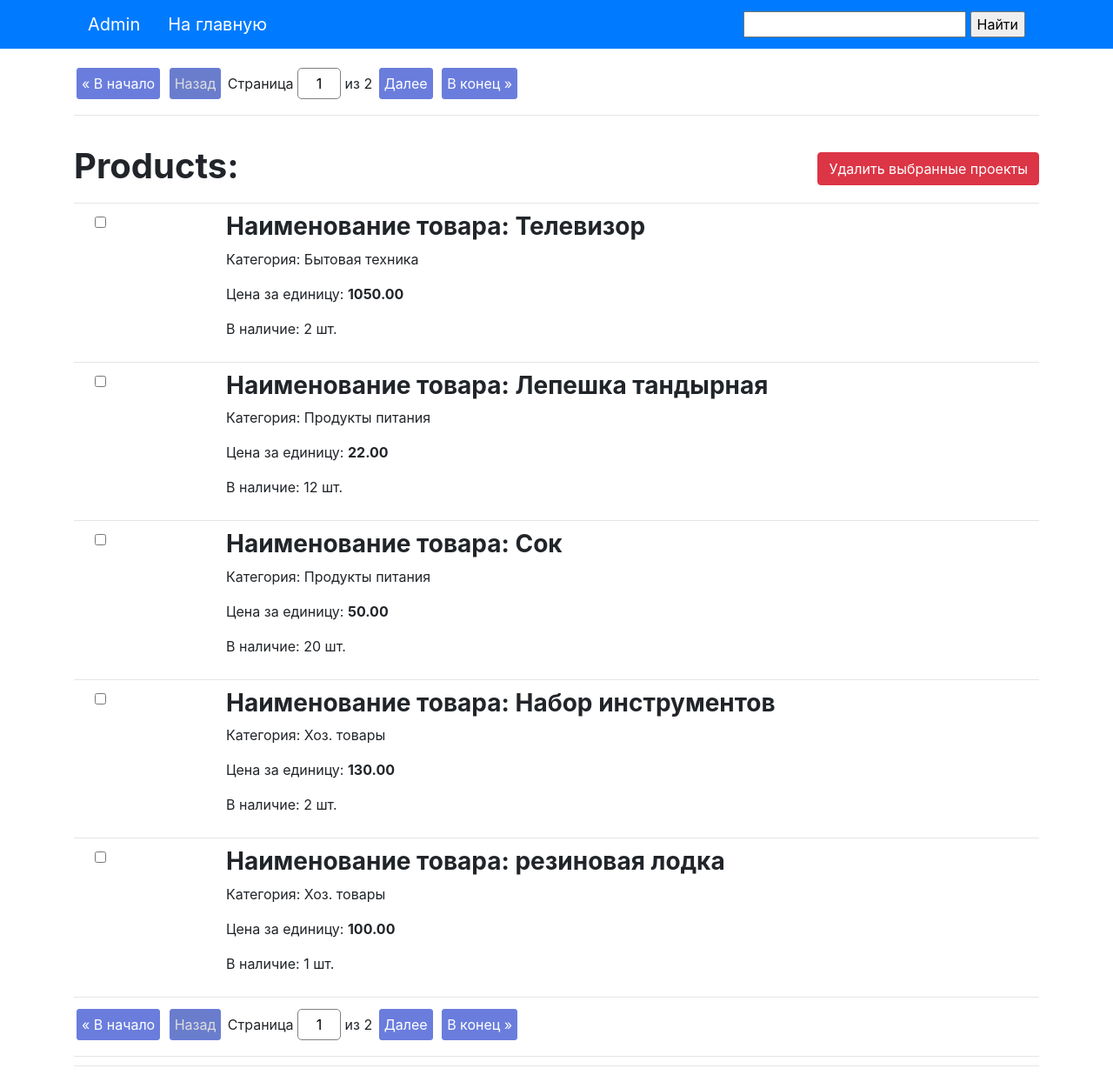
After one commit to Illarionov81/python_group_5_homework_56_Alexander_Illarionov, a Django app: page / in a window 1280 px wide. The commit adds this page. Shown: the whole page at 87% size. Run offline with Django 3.2, Linux system fonts and the light colour scheme; data comes from the database, SQL or seed files in the repository; some libraries are stand-ins or nearby versions.

Commit message:
сделанно представление главной страници на ListView + поиск SearchView

```diff
--- a/source/main/settings.py
+++ b/source/main/settings.py
@@ -63,6 +63,7 @@
                 'django.template.context_processors.request',
                 'django.contrib.auth.context_processors.auth',
                 'django.contrib.messages.context_processors.messages',
+                'webapp.context_processers.search_form',
             ],
         },
     },
--- a/source/main/urls.py
+++ b/source/main/urls.py
@@ -16,6 +16,10 @@
 from django.contrib import admin
 from django.urls import path
 
+from webapp.views import ProductsView, multi_delete
+
 urlpatterns = [
     path('admin/', admin.site.urls),
+    path('', ProductsView.as_view(), name='products'),
+    path('multi_delete/', multi_delete, name='multi_delete'),
 ]
--- /dev/null
+++ b/source/webapp/context_processers.py
@@ -0,0 +1,6 @@
+from webapp.forms import SimpleSearchForm
+
+
+def search_form(request):
+    form = SimpleSearchForm(request.GET)
+    return {'search_form': form}
--- a/source/webapp/forms.py
+++ b/source/webapp/forms.py
@@ -8,3 +8,7 @@
         model = Product
         exclude = []
         widgets = {'category': forms.widgets.CheckboxSelectMultiple}
+
+
+class SimpleSearchForm(forms.Form):
+    search = forms.CharField(max_length=100, required=False, label="Найти")
--- a/source/webapp/templates/base.html
+++ b/source/webapp/templates/base.html
@@ -8,29 +8,40 @@
     <meta http-equiv="X-UA-Compatible" content="ie=edge">
     <title>{% block title %}Issue Task{% endblock %}</title>
     <link rel="stylesheet" href="{% static 'css/all.min.css' %}">
-    <link rel="stylesheet" href="{% static 'css/bootstrap.min.css'%}">
-    <link rel="stylesheet" href="{% static 'css/style.css'%}">
+    <link rel="stylesheet" href="{% static 'css/bootstrap.min.css' %}">
+    <link rel="stylesheet" href="{% static 'css/style.css' %}">
 </head>
 <body>
     <nav class="navbar fixed-top navbar-expand-lg navbar-dark bg-primary">
         <div class="container">
             <a class="navbar-brand pl-3" href="/admin/">Admin</a>
             <a class="navbar-brand pl-3" href="{% url 'products' %}">На главную</a>
+{#            <a class="navbar-brand pl-3" href="{% url 'index' %}">Задачи</a>#}
             <button class="navbar-toggler" type="button" data-toggle="collapse" data-target="#navbarSupportedContent" aria-controls="navbarSupportedContent" aria-expanded="false" aria-label="Toggle navigation">
                 <span class="navbar-toggler-icon"></span>
             </button>
             <div class="collapse navbar-collapse" id="navbarSupportedContent">
-                <ul class="navbar-nav mr-auto">
-                    <li class="nav-item px-3">
-                        <a class="navbar-brand" href="{% url 'task_add_view' %}">Добавить задачу</a>
-                    </li>
+                <ul class="navbar-nav">
+{#                    <li class="nav-item px-3">#}
+{#                        <a class="navbar-brand" href="{% url 'project_create_view' %}">Create Project</a>#}
+{#                    </li>#}
                     {% block menu %}
                     {% endblock %}
                 </ul>
-            <ul class="navbar-nav ">
-            {% block search %}
-            {% endblock %}
-            </ul>
+            </div>
+            <div>
+                <ul class="navbar-nav ml-auto">
+                    <li class="nav-item px-3">
+                    {% block search %}
+                        <div class="search-form">
+                            <form action="{% url 'products' %}" method="GET">
+                                {{ search_form.search }}
+                                <input type="submit" value="Найти">
+                            </form>
+                        </div>
+                    {% endblock %}
+                    </li>
+                </ul>
             </div>
         </div>
     </nav>
@@ -41,6 +52,6 @@
 
     <script src="https://code.jquery.com/jquery-3.4.1.slim.min.js" integrity="sha384-J6qa4849blE2+poT4WnyKhv5vZF5SrPo0iEjwBvKU7imGFAV0wwj1yYfoRSJoZ+n" crossorigin="anonymous"></script>
     <script src="https://cdn.jsdelivr.net/npm/popper.js@1.16.0/dist/umd/popper.min.js" integrity="sha384-Q6E9RHvbIyZFJoft+2mJbHaEWldlvI9IOYy5n3zV9zzTtmI3UksdQRVvoxMfooAo" crossorigin="anonymous"></script>
-    <script type="application/javascript" src="{% static 'js/bootstrap.bundle.js'%}"></script>
+    <script type="application/javascript" src="{% static 'js/bootstrap.bundle.js' %}"></script>
 </body>
 </html>
--- /dev/null
+++ b/source/webapp/templates/product/products_view.html
@@ -0,0 +1,60 @@
+{% extends 'base.html' %}
+
+{% block title %}Products: {% endblock %}
+
+{% block contant %}
+    <hr>
+    <div class="row">
+        <div class="col col-lg-12 mt-3">
+    {% if is_paginated %}
+        {% include 'partial/pagination.html' %}
+    {% endif %}
+        </div>
+    </div>
+    <hr>
+    <form action="{% url 'multi_delete'%}" method="POST">
+    {% csrf_token %}
+        <div class="row">
+            <div class="col col-lg-6"><h1 class="pt-4"><b>Products: </b></h1></div>
+            <div class="col col-lg-6 pt-4 mt-2 type_battot_delete_all">
+                <input class="btn btn-danger" type="submit" value="Удалить выбранные проекты">
+            </div>
+        </div>
+        <hr>
+    {% for product in products_list %}
+        <div class="row">
+            <div class="col col-lg-2">
+                <label>
+                    <input class="ml-4" type="checkbox" name="id" value="{{ product.pk }}">
+                </label>
+            </div>
+            <div class="row">
+                <div class="col col-lg-12">
+{#                    <a href="{% url 'product_view' product.pk %}">№{{ product.pk }}.</a>#}
+                    <h3><b>Наименование товара: {{ product.name }} </b> </h3>
+                    <p>Категория: {{ product.get_category_display}} </p>
+                    <p>Цена за единицу: <b>{{ product.price }}</b></p>
+                    <p>В наличие: {{ product.amount }} шт.</p>
+                    {#<p>Tasks: {% for task in project.issue.all %}№ {{ task.id }} - {{ task.summary }}{% if not forloop.last %}<br> {% endif %}{% endfor %}</p>#}
+                </div>
+            </div>
+{#            <div class="coL col-lg-1 mt-5">#}
+{#                <a href="{% url 'project_update' project.pk %}" ><button type="button"  class="btn btn-success">Update</button></a>#}
+{#            </div>#}
+{#            <div class="coL col-lg-1 mt-5">#}
+{#                <a href="{% url 'project_delete' project.pk %}" ><button type="button"  class="btn btn-danger">Delete</button></a>#}
+{#            </div>#}
+{#            <div class="coL col-lg-1 mt-5">#}
+{#                <a href="{% url 'project_view' project.pk %}" ><button type="button"  class="btn btn-warning"> View </button></a>#}
+{#            </div>#}
+        </div>
+        <hr>
+    {% endfor %}
+
+    </form>
+    {% if is_paginated %}
+        {% include 'partial/pagination.html' %}
+    {% endif %}
+    <hr>
+    <hr>
+{% endblock %}
--- /dev/null
+++ b/source/webapp/templatetags/page_urls.py
@@ -0,0 +1,10 @@
+from django import template
+
+register = template.Library()
+
+
+@register.filter
+def page_query_string(request, page_number):
+    query_args = request.GET.copy()
+    query_args['page'] = page_number
+    return query_args.urlencode()
--- a/source/webapp/views/__init__.py
+++ b/source/webapp/views/__init__.py
@@ -1,2 +1 @@
-# from .issue_view import *
-# from .project_views import *
+from .product_view import *
--- /dev/null
+++ b/source/webapp/views/product_view.py
@@ -0,0 +1,34 @@
+from django.db.models import Q
+from django.shortcuts import redirect
+from django.views.generic import ListView
+
+from webapp.forms import SimpleSearchForm
+from webapp.models import Product
+
+
+def multi_delete(request):
+    data = request.POST.getlist('id')
+    Product.objects.filter(pk__in=data).delete()
+    # products = Product.objects.filter(pk__in=data)
+    # for product in products:
+    #     product.is_deleted = True
+    #     product.save()
+    return redirect('projects')
+
+
+class ProductsView(ListView):
+    template_name = 'product/products_view.html'
+    context_object_name = 'products_list'
+    model = Product
+    form = SimpleSearchForm
+    paginate_by = 5
+    paginate_orphans = 0
+
+    def get_queryset(self):
+        data = self.model.objects.filter(amount__gte=1)
+        form = SimpleSearchForm(data=self.request.GET)
+        if form.is_valid():
+            search = form.cleaned_data['search']
+            if search:
+                data = data.filter(Q(name__icontains=search) | Q(description__icontains=search))
+        return data.order_by('category', 'name')
```
